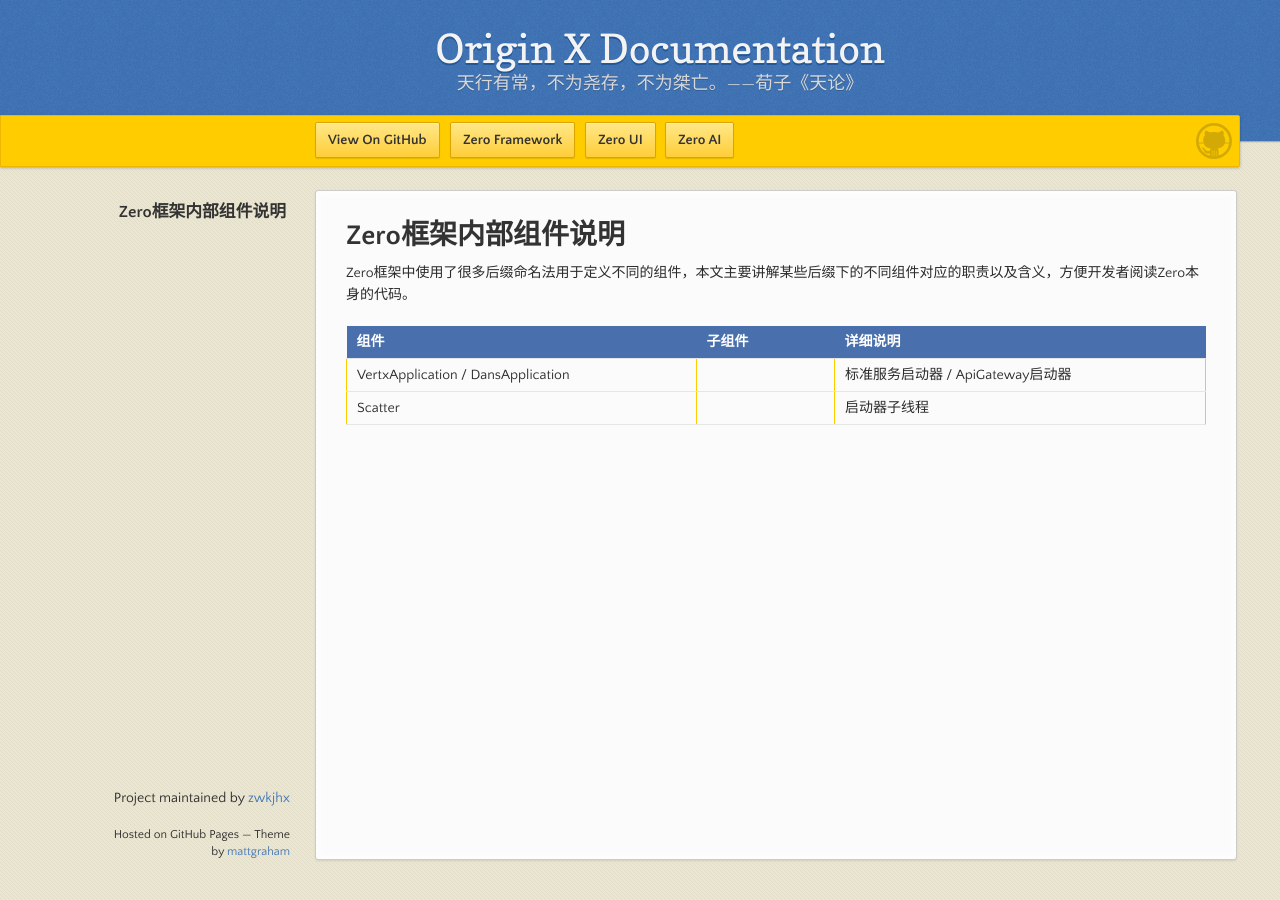
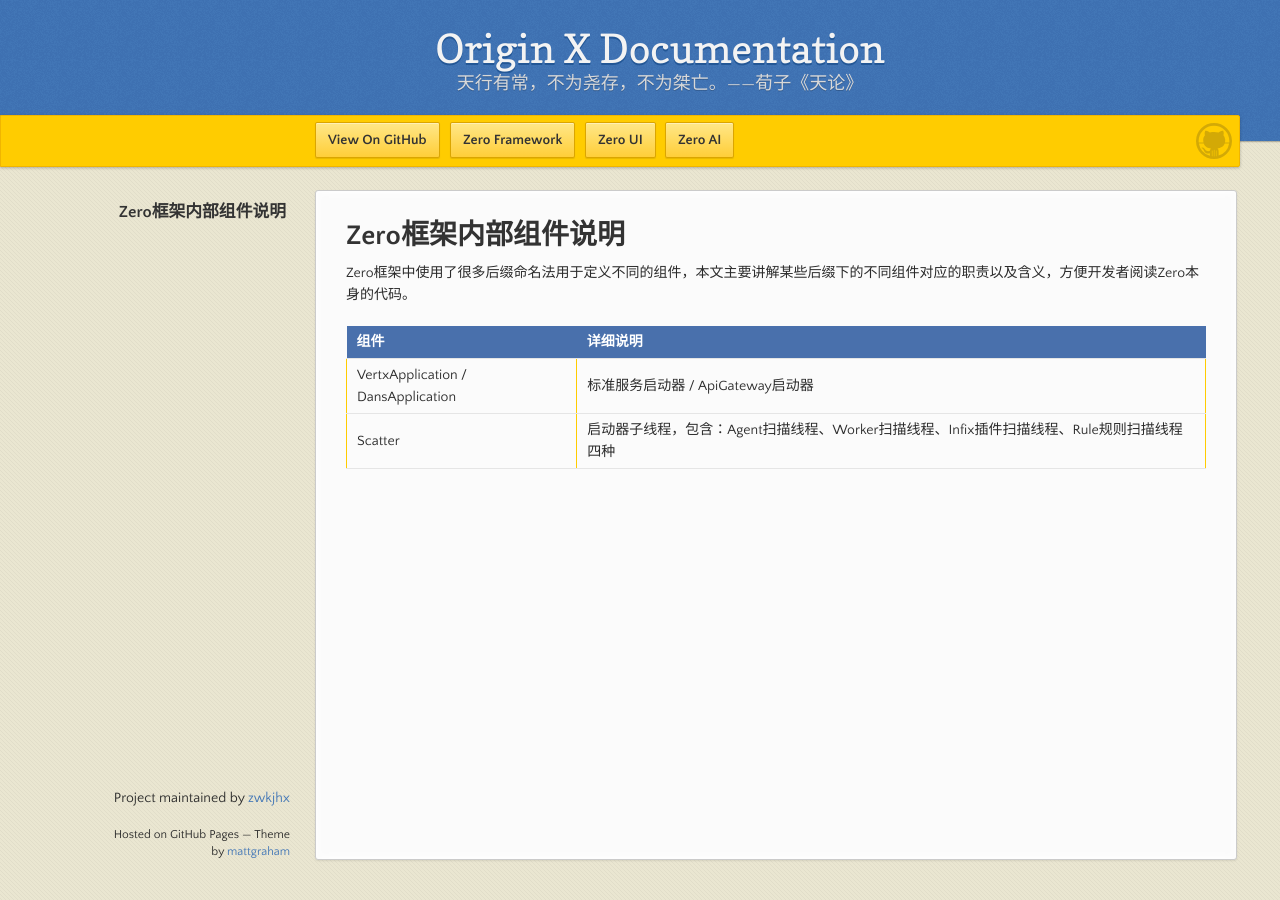
Before and after one commit to zwkjhx/ox-doc, a Jekyll site: the page built from specification/1-zerogui-fan/spc-004-zeronei-bu-zu-jian-shuo-ming.md, in a window 1280 px wide. Built offline with Jekyll 4.4.1, drawn with Linux system fonts in a browser that asks for light colours; our own code applies the rules of GitHub Pages for plain Markdown files.

Commit message:
Updates specification/1-zerogui-fan/spc-004-zeronei-bu-zu-jian-shuo-ming.md
Auto commit by GitBook Editor

```diff
--- a/specification/1-zerogui-fan/spc-004-zeronei-bu-zu-jian-shuo-ming.md
+++ b/specification/1-zerogui-fan/spc-004-zeronei-bu-zu-jian-shuo-ming.md
@@ -2,7 +2,7 @@
 
 Zero框架中使用了很多后缀命名法用于定义不同的组件，本文主要讲解某些后缀下的不同组件对应的职责以及含义，方便开发者阅读Zero本身的代码。
 
-| 组件 | 子组件 | 详细说明 |
-| :--- | :--- | :--- |
-| VertxApplication / DansApplication |  | 标准服务启动器 / ApiGateway启动器 |
-| Scatter |  | 启动器子线程 |
+| 组件 | 详细说明 |
+| :--- | :--- |
+| VertxApplication / DansApplication | 标准服务启动器 / ApiGateway启动器 |
+| Scatter | 启动器子线程，包含：Agent扫描线程、Worker扫描线程、Infix插件扫描线程、Rule规则扫描线程四种 |
```
